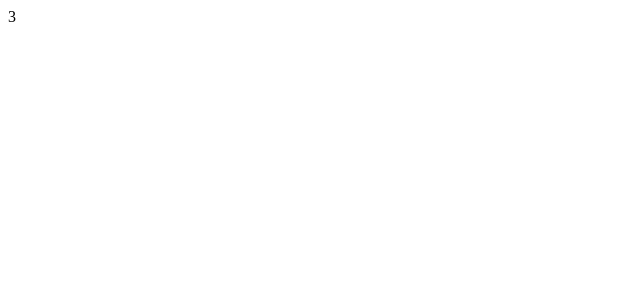
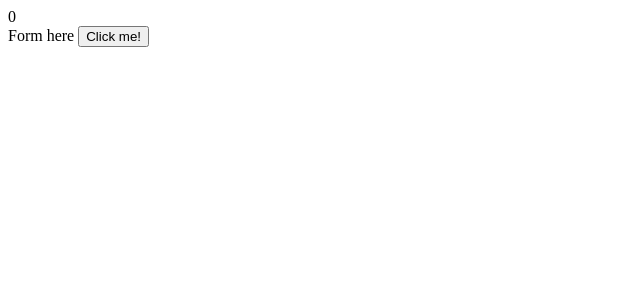
Before and after one commit to kse-advanced-frontend-with-typescript/react-typescript-practice, a React app: page / in a window 1280 px wide. Shown: the top 300 px of the page, without its empty margins (0-640 px from the left). Built offline with nearby package versions, Linux system fonts and the light colour scheme.

Commit message:
add example 5

```diff
--- a/src/App.tsx
+++ b/src/App.tsx
@@ -4,6 +4,7 @@ import {useCounter} from "./utils/counter";
 import {GreetingsFn} from "./examples/demo2";
 import {StateDemo} from "./examples/demo3";
 import {ComponentWithReducer} from "./examples/demo4";
+import {Catalog} from "./examples/demo5";
 
 export const App: React.FC = () => {
     const counter = useCounter(3000)
@@ -12,6 +13,7 @@ export const App: React.FC = () => {
         {/*<Greetings name='Bob' tick={counter}  />*/}
         {/*<GreetingsFn name='Bob' tick={counter}  />*/}
         {/*<StateDemo />*/}
-        <ComponentWithReducer />
+        {/*<ComponentWithReducer />*/}
+        <Catalog  />
     </div>;
 };
--- /dev/null
+++ b/src/examples/demo5.tsx
@@ -0,0 +1,28 @@
+import React, { useState, memo, useCallback } from 'react'
+
+type Props = {
+    onClick: React.MouseEventHandler<HTMLButtonElement>
+}
+
+const Form: React.FC<Props> = ({ onClick }) => {
+    console.log('Form has been re-rendered')
+    return (
+        <div>
+            Form here <button onClick={onClick}>Click me!</button>
+        </div>
+    )
+}
+
+const FormWithMemo = memo(Form)
+
+export const Catalog: React.FC = () => {
+    const [val, setVal] = useState(0)
+    const rawClick = () => setVal(Date.now())
+    const onClick = useCallback(rawClick, [])
+    return (
+        <div>
+            {val}
+            <FormWithMemo onClick={onClick} />
+        </div>
+    )
+}
```
